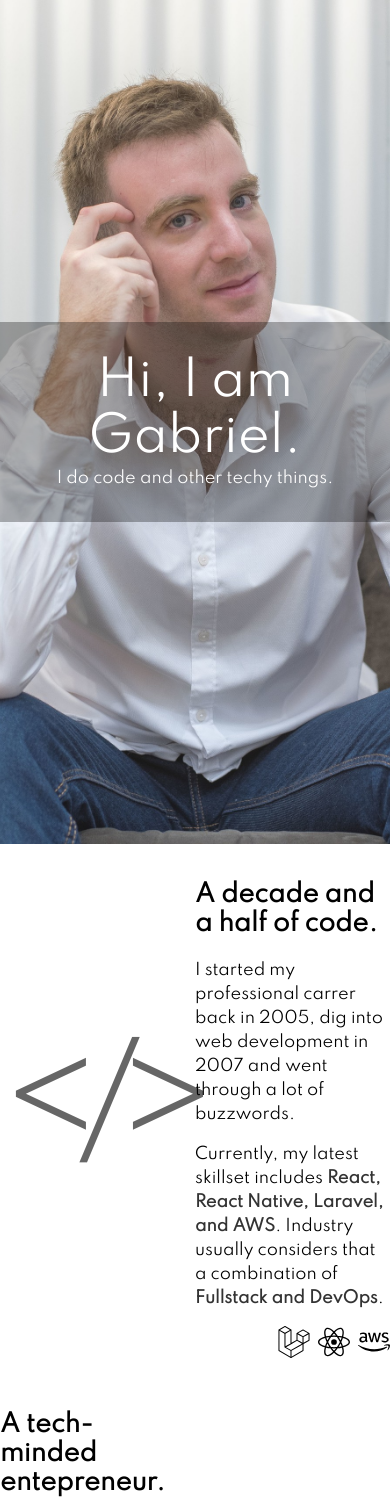
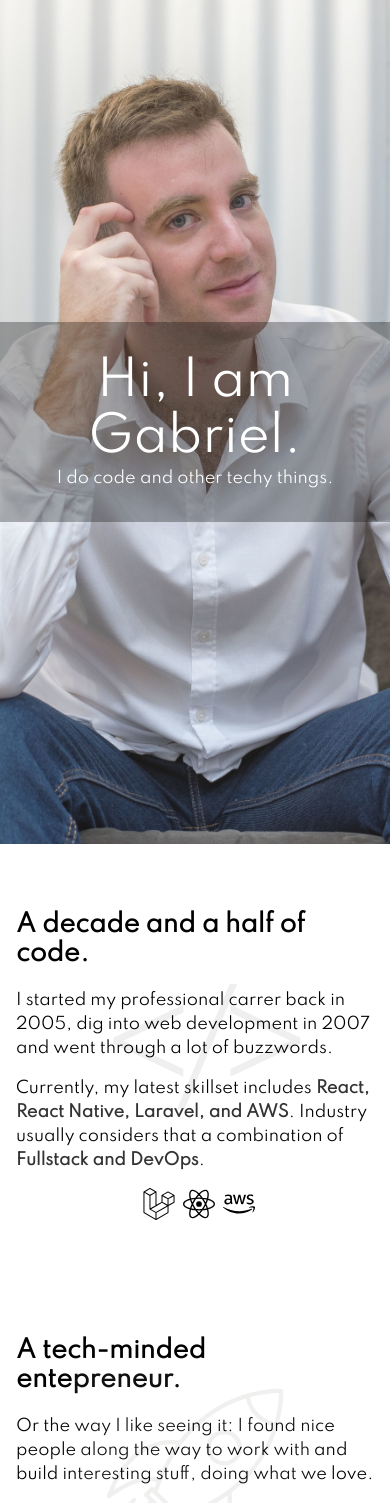
Before and after one commit to gbrunacci/gbrunacci.github.io, a React (Create React App) app: page / in a window 390 px wide. Shown: the top 1503 px of the page. Built offline with nearby package versions, Linux system fonts and the light colour scheme.

Commit message:
Make it look good on mobile

```diff
--- a/src/scenes/Home/Styled.tsx
+++ b/src/scenes/Home/Styled.tsx
@@ -46,7 +46,8 @@ export const AboutMeBlock = styled.section`
   align-items: center;
   max-width: 960px;
   margin: 0 auto;
-  padding: 1rem 0;
+  padding: 1rem;
+  position: relative;
 
   > div {
     flex: 1 1 0;
@@ -54,6 +55,16 @@ export const AboutMeBlock = styled.section`
 
   p {
     line-height: 1.5;
+  }
+`;
+
+export const ImageContainer = styled.div`
+  @media (max-width: 600px) {
+    position: absolute;
+    top: 50%;
+    left: 50%;
+    transform: translate(-50%, -50%);
+    opacity: 0.1;
   }
 `;
 
@@ -75,6 +86,10 @@ export const Stack = styled.div`
   display: flex;
   align-items: center;
   justify-content: flex-end;
+
+  @media (max-width: 600px) {
+    justify-content: center;
+  }
 `;
 
 export const StackIcon = styled.img`
--- a/src/scenes/Home/index.tsx
+++ b/src/scenes/Home/index.tsx
@@ -5,11 +5,11 @@ import ReactLogo from 'assets/react.svg';
 import AWSLogo from 'assets/amazonaws.svg';
 import RocketImage from 'assets/rocket.svg';
 import BrainImage from 'assets/brain.svg';
-import { Hero, Title, AboutMeBlock, LargeTag, BlockImage, Stack, StackIcon } from './Styled';
+import { Hero, Title, AboutMeBlock, ImageContainer, LargeTag, BlockImage, Stack, StackIcon } from './Styled';
 
 function Home(): JSX.Element {
   return (
-    <div>
+    <>
       <Hero>
         <Title>
           <h1>Hi, I am Gabriel.</h1>
@@ -17,9 +17,9 @@ function Home(): JSX.Element {
         </Title>
       </Hero>
       <AboutMeBlock>
-        <div>
+        <ImageContainer>
           <LargeTag>&lt;/&gt;</LargeTag>
-        </div>
+        </ImageContainer>
         <div>
           <h2>A decade and a half of code.</h2>
           <p>I started my professional carrer back in 2005, dig into web development in 2007 and went through a lot of buzzwords.</p>
@@ -39,14 +39,14 @@ function Home(): JSX.Element {
           <p>Or the way I like seeing it: I found nice people along the way to work with and build interesting stuff, doing what we love.</p>
           <p>As part this journey had the luck to work with and for people all around the world since 2010. We learn, fail and succeeded in many ways. And most important, enjoying it.</p>
         </div>
-        <div>
+        <ImageContainer>
           <BlockImage src={RocketImage} alt="Rocket" />
-        </div>
+        </ImageContainer>
       </AboutMeBlock>
       <AboutMeBlock>
-        <div>
+        <ImageContainer>
           <BlockImage src={BrainImage} alt="Brain" />
-        </div>
+        </ImageContainer>
         <div>
           <h2>A learner and a lecturer.</h2>
           <p>We would not achieve anything just by ourselves, we grow only when people around us do it was well.</p>
@@ -56,7 +56,7 @@ function Home(): JSX.Element {
           </p>
         </div>
       </AboutMeBlock>
-    </div>
+    </>
   );
 }
 
```
